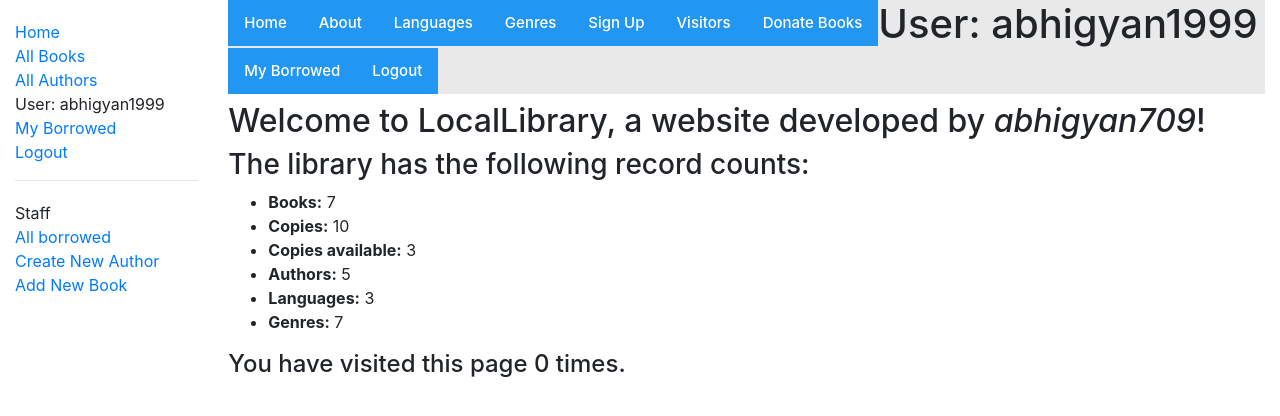
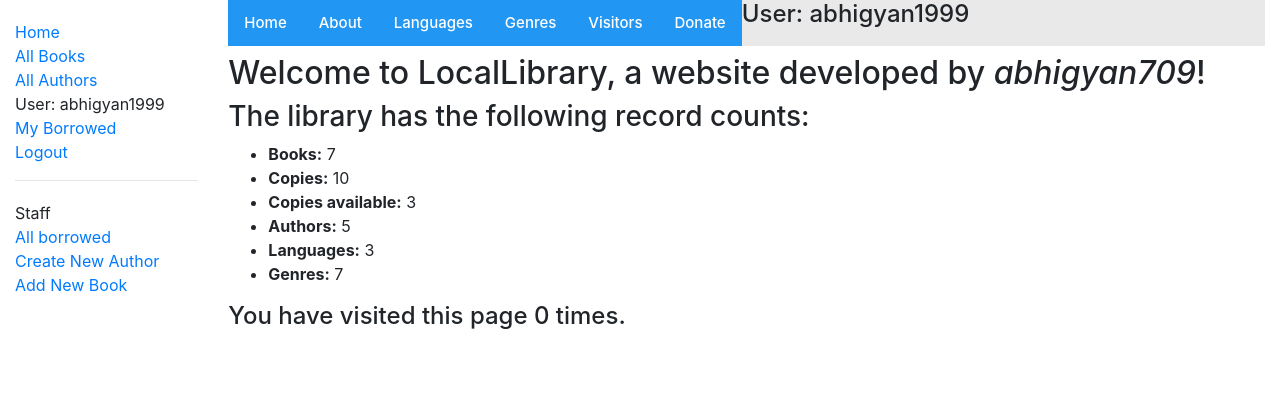
Before and after one commit to abhigyan709/mini-python-project-based-on-django-framework, a Django app: page /catalog/ in a window 1280 px wide. Shown: the top 416 px of the page. Run offline with Django 3.2, Linux system fonts and the light colour scheme; a user stored in the database is signed in; data comes from the database, SQL or seed files in the repository; both versions use the stored data as it was after the commit; some libraries are stand-ins or nearby versions.

Commit message:
"Now only registered user can donate books, Sign Up page is not being showed to Logged In user."

```diff
--- a/locallibrary/catalog/admin.py
+++ b/locallibrary/catalog/admin.py
@@ -52,8 +52,8 @@ class DonateInline(admin.TabularInline):
 
 
 class DonateAdmin(admin.ModelAdmin):
-    list_display = ('book', 'author', "language", 'copies', 'edition', 'price', 'email', 'phone', 'donator_name')
-    fields = ['book', 'author', 'language', 'copies', 'edition', 'price', 'email', 'phone', 'donator_name']
+    list_display = ('book', 'author', "language", 'copies', 'edition', 'price', 'email', 'phone', 'donator_name', 'donate_for_free')
+    fields = ['book', 'author', 'language', 'copies', 'edition', 'price', 'email', 'phone', 'donator_name', 'donate_for_free']
 
 
 admin.site.register(Donate, DonateAdmin)
--- a/locallibrary/catalog/forms.py
+++ b/locallibrary/catalog/forms.py
@@ -33,4 +33,4 @@ class VisitorForm(forms.ModelForm):
 class DonateForm(forms.ModelForm):
     class Meta:
         model = Donate
-        fields = ["book", "author", "language", "copies", "edition", "price", "email", "phone", "donator_name"]
+        fields = ["book", "author", "language", "copies", "edition", "price", "email", "phone", "donator_name", "donate_for_free"]
--- a/locallibrary/catalog/models.py
+++ b/locallibrary/catalog/models.py
@@ -146,3 +146,4 @@ class Donate(models.Model):
     email = models.EmailField()
     phone = models.CharField(max_length=100)
     donator_name = models.CharField(max_length=100, default="Your Name")
+    donate_for_free = models.CharField(max_length=5, default="Yes")
--- a/locallibrary/catalog/templates/index.html
+++ b/locallibrary/catalog/templates/index.html
@@ -1,7 +1,7 @@
 {% extends "base_generic.html" %}
 
 {% block content %}
-  <h1><div class="topnav">
+  <h4><div class="topnav">
   <a class="active" href="{% url 'index' %}">Home</a>
   <a class="active" href="{% url 'about' %}">About</a>
   <!--<a class="active" href="contact">Contact</a> -->
@@ -9,18 +9,18 @@
   <!-- <a class="active" href="{% url 'logout'%}?next={{request.path}}">Logout</a> -->
   <a class="active" href="{% url 'language' %}">Languages</a>
   <a class="active" href="{% url 'genre' %}">Genres</a>
-  <a class="active" href="{% url 'signup' %}">Sign Up</a>
+  <!-- <a class="active" href="{% url 'signup' %}">Sign Up</a> -->
   <a class="active" href="{% url 'visitor' %}">Visitors</a>
-  <a class="active" href="{% url 'donate' %}">Donate Books</a>
+  <!-- <a class="active" href="{% url 'donate' %}">Donate Books</a> -->
   {% if user.is_authenticated %}
      User: {{ user.get_username }}
-     <a class="active" href="{% url 'my-borrowed' %}">My Borrowed</a>
-     <a class="active" href="{% url 'logout'%}?next={{request.path}}">Logout</a>
+     <a class="active" href="{% url 'donate' %}">Donate</a>
    {% else %}
      <a class="active" href="{% url 'login'%}?next={{request.path}}">Login</a>
+     <a class="active" href="{% url 'signup' %}">Sign Up</a>
    {% endif %}
   <!--<input type="text" placeholder="Search.."> -->
-    </div></h1>
+    </div></h4>
   <h2>Welcome to LocalLibrary, a website developed by <em>abhigyan709</em>!</h2>
 
   <h3>The library has the following record counts:</h3>
--- a/locallibrary/catalog/views.py
+++ b/locallibrary/catalog/views.py
@@ -170,18 +170,6 @@ class SignUp(generic.CreateView):
     success_url = reverse_lazy('login')
     template_name = 'catalog/signup.html'
 
-    # def get_absolute_url(self):
-    # #return reverse('login',)
-
-
-# Visitor form
-""" def showform(request):
-    form= VisitorForm(request.POST or None)
-    if form.is_valid():
-        form.save()
-    context= {'form': form}
-    return render(request, 'catalog/visitor_form.html', context) """
-
 
 class VisitorClass(generic.CreateView):
     form_class = VisitorForm
@@ -189,7 +177,7 @@ class VisitorClass(generic.CreateView):
     template_name = 'catalog/visitor_form.html'
 
 
-class DonateClass(generic.CreateView):
+class DonateClass(LoginRequiredMixin, generic.CreateView):
     form_class = DonateForm
     success_url = reverse_lazy('index')
     template_name = 'catalog/donate_form.html'
```
Also changed, not shown: locallibrary/catalog/migrations/0015_donate_donate_for_free.py (added), locallibrary/db.sqlite3.
